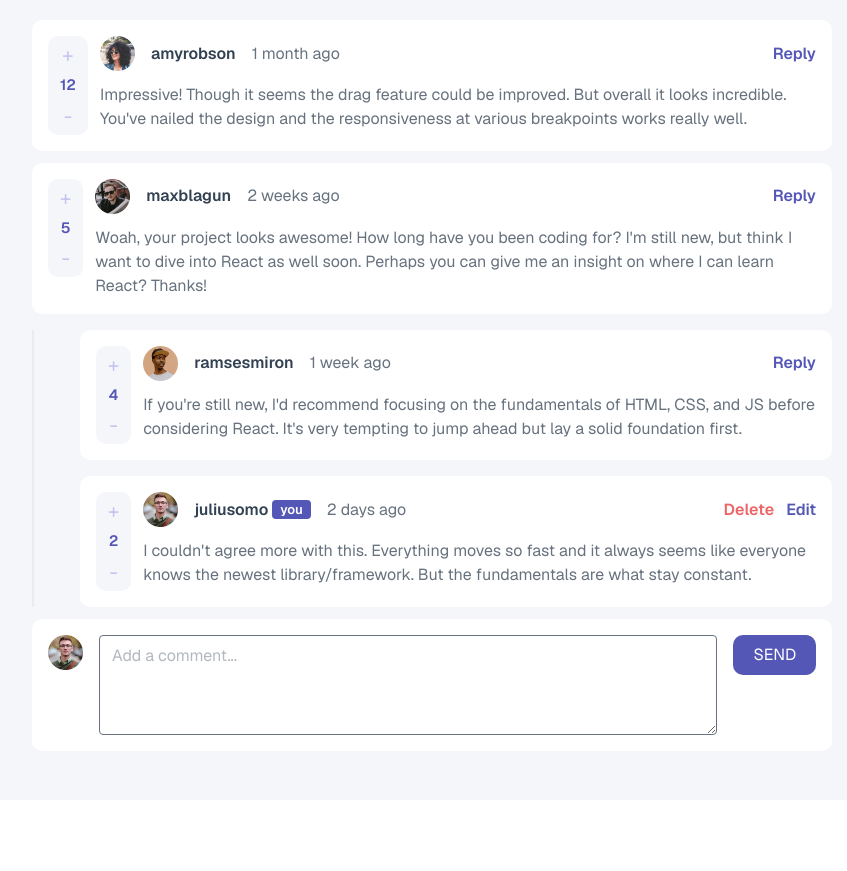
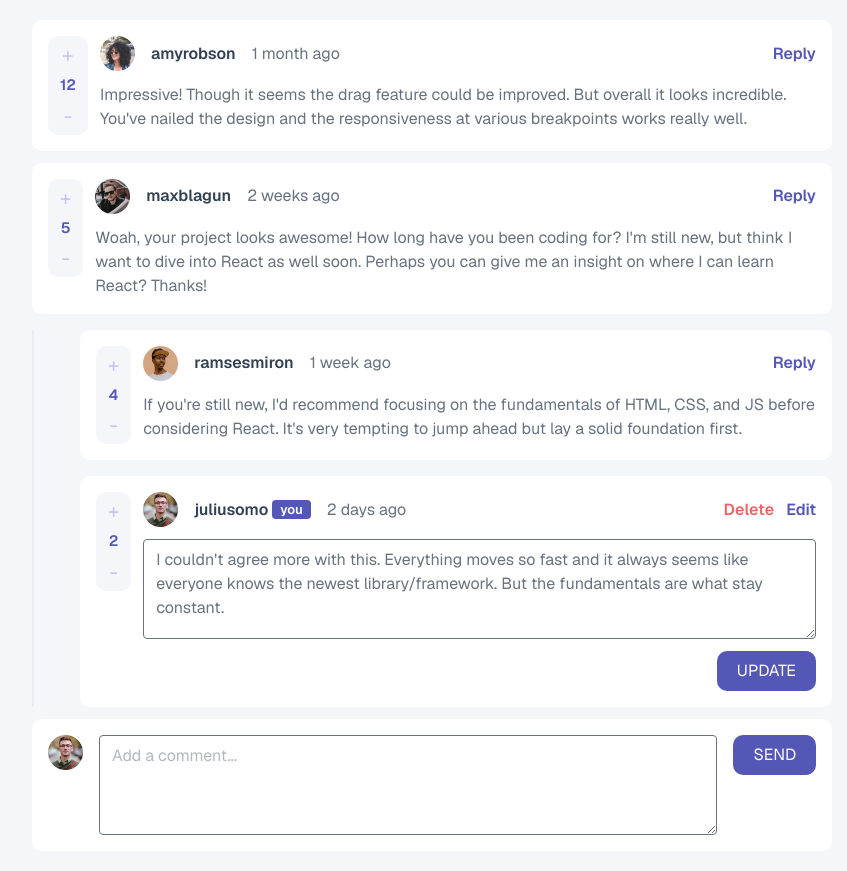
Before and after one commit to MrSeager/interactive-comments-mrseager, a Next.js app: page / in a window 1280 px wide. Both pictures are taken after a click on the button "Edit". Shown: the whole page, without its empty margins (208-1055 px from the left). Before the commit the page ends 800 px from the top, so only its background shows below. Built offline with nearby package versions, Linux system fonts and the light colour scheme.

Commit message:
1/27/2026

```diff
--- a/app/page.tsx
+++ b/app/page.tsx
@@ -72,6 +72,16 @@ export default function Home() {
     setCommentText("");
   };
 
+  const handleEditComment = (id: number, newContent: string) => {
+    setComments(prev =>
+      prev.map(comment =>
+        comment.id === id
+        ? {...comment, content: newContent}
+        : comment
+      )
+    );
+  };
+
   const handleDeleteComment = (id: number) => {
     setComments(prev => prev.filter(comment => comment.id !== id));
   };
@@ -95,6 +105,7 @@ export default function Home() {
               content={comment.content}
               isCurrentUser={comment.user.username === currentUser.username}
               onDelete={() => handleDeleteComment(comment.id)}
+              onEdit={(newContent) => handleEditComment(comment.id, newContent)}
             />
 
             {comment.replies.length > 0 && (
--- a/components/CommentItem.tsx
+++ b/components/CommentItem.tsx
@@ -1,4 +1,6 @@
+'use client';
 //Components
+import { useState } from "react";
 import Image from "next/image";
 
 interface CommentItemProp {
@@ -9,9 +11,14 @@ interface CommentItemProp {
     content: string;
     onDelete: () => void;
     isCurrentUser: boolean;
+    onEdit: (newContent: string) => void;
 }
 
-export default function CommentItem({ img, username, score, createdAt, content, isCurrentUser, onDelete }: CommentItemProp) {
+export default function CommentItem({ img, username, score, createdAt, content, isCurrentUser, onDelete, onEdit }: CommentItemProp) {
+    const [isEditing, setIsEditing] = useState(false);
+    const [editText, setEditText] = useState(content);
+
+
     return (
         <div className={`rounded rounded-[10px] bg-white w-full flex p-4 gap-3`}>
             <div>
@@ -60,6 +67,7 @@ export default function CommentItem({ img, username, score, createdAt, content,
                             </button>
                             <button
                                 type="button"
+                                onClick={() => setIsEditing(true)}
                                 className="cursor-pointer ml-auto text-[#5457b6] font-semibold duration-500
                                             hover:text-[#c3c4ef]"
                             >
@@ -76,7 +84,31 @@ export default function CommentItem({ img, username, score, createdAt, content,
                         </button>
                     }
                 </div>
-                <p className="text-[#67727e]">{content}</p>
+                {isEditing ? (
+                    <form
+                        onSubmit={(e) => {
+                            e.preventDefault();
+                            onEdit(editText);
+                            setIsEditing(false);
+                        }}
+                        className="flex flex-col items-end gap-3"
+                    >
+                        <textarea
+                            className="min-h-[100px] w-full border rounded px-3 py-2 text-[#67727e]"
+                            value={editText}
+                            placeholder="Edit your comment..."
+                            onChange={(e) => setEditText(e.target.value)}
+                        />
+                        <button
+                            type="submit"
+                            className="bg-[#5457b6] text-white px-5 py-2 uppercase rounded-[10px] duration-500 hover:bg-[#c3c4ef]"
+                        >
+                            Update
+                        </button>
+                    </form>
+                ) : (
+                    <p className="text-[#67727e]">{content}</p>
+                )}
             </div>
         </div>
     );
```
